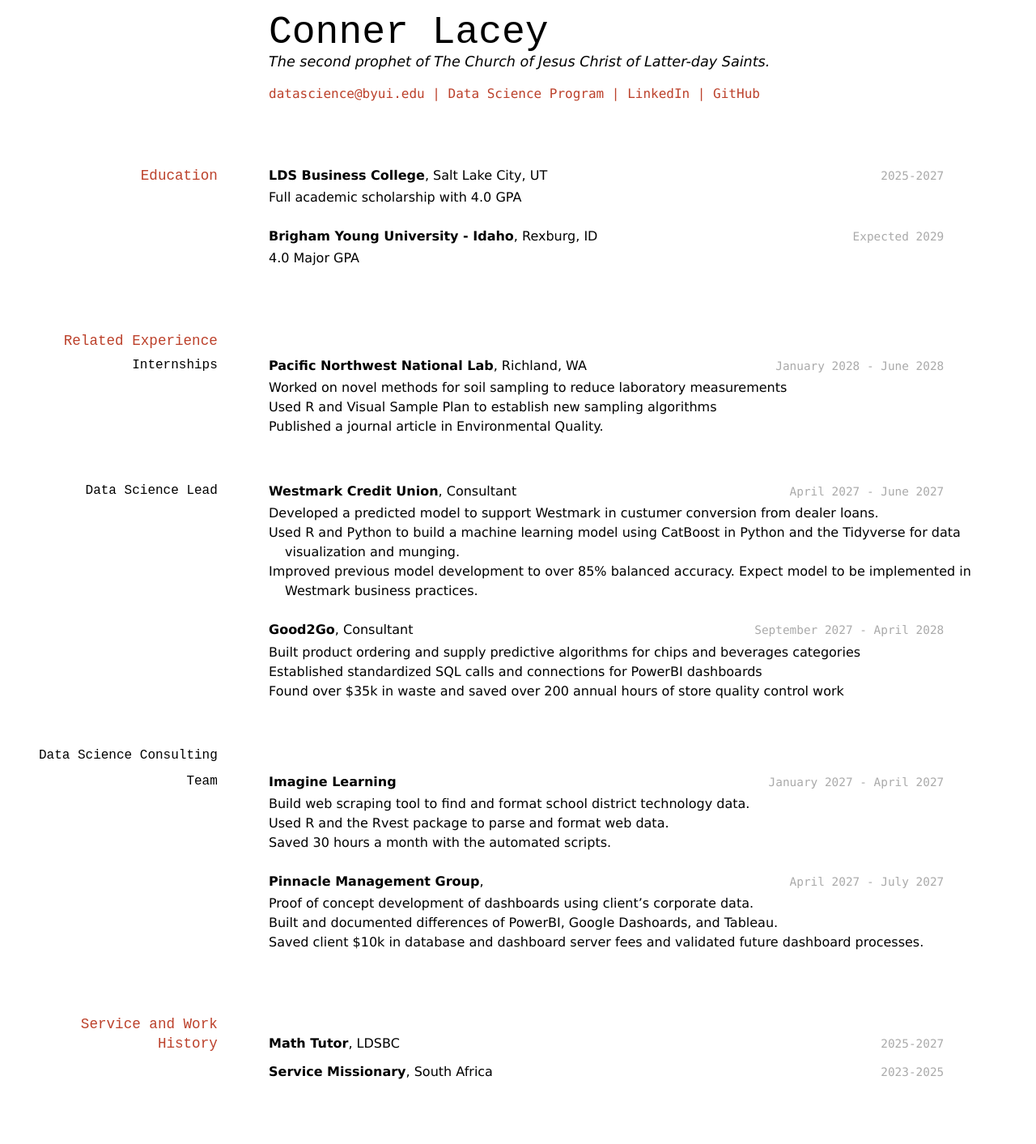
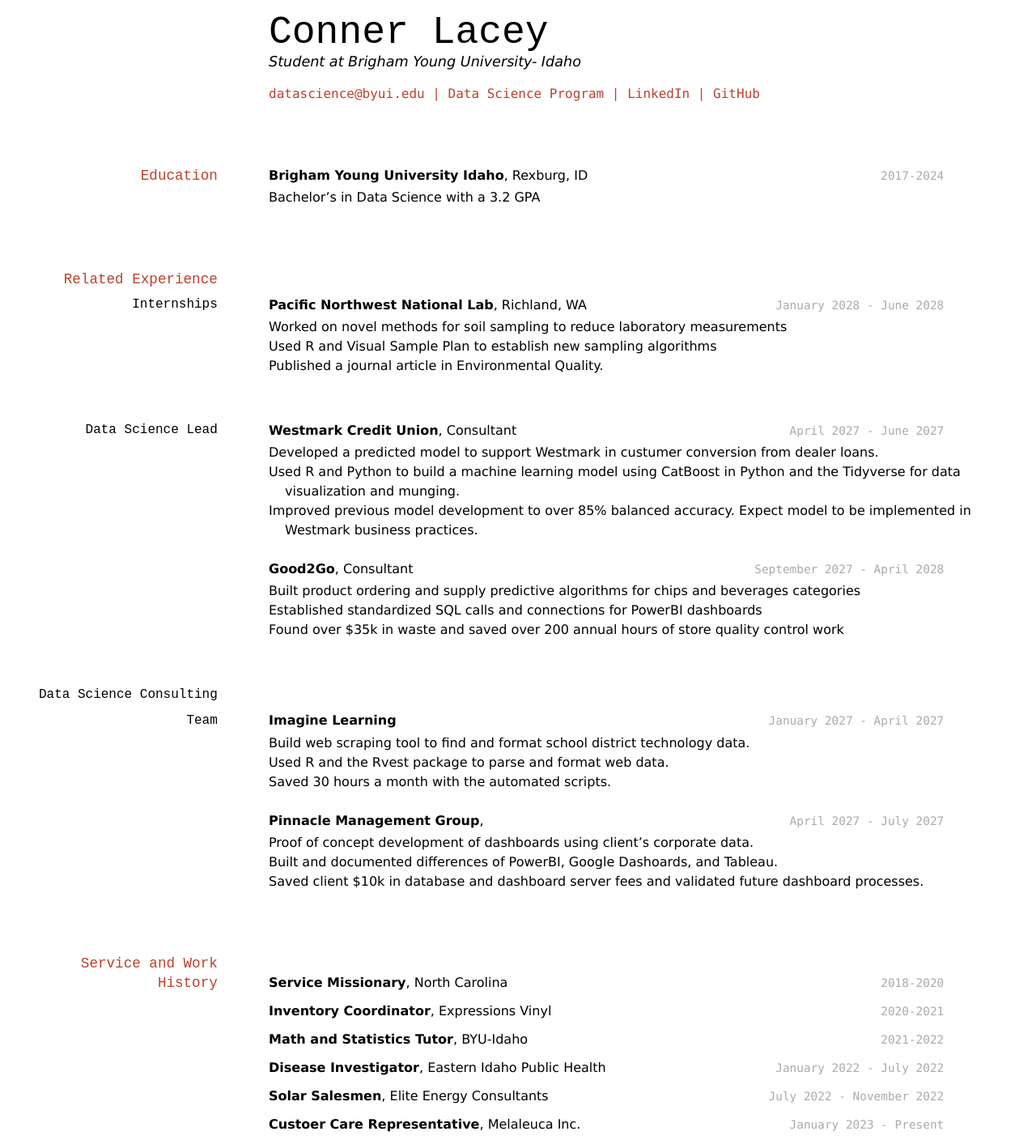
Before and after one commit to connerlacey7/lacey_resume2, a Jekyll site: the page built from docs/index.md, in a window 1280 px wide. Shown: the whole page at 81% size. Built offline with Jekyll 4.4.1, drawn with Linux system fonts in a browser that asks for light colours; before the commit the page ends 1347 px from its top, so only the background shows below that.

Commit message:
Work places

```diff
--- a/docs/index.md
+++ b/docs/index.md
@@ -3,7 +3,7 @@ layout: cv
 title: Conner Lacey's Resume
 ---
 # Conner Lacey
-The second prophet of The Church of Jesus Christ of Latter-day Saints.
+Student at Brigham Young University- Idaho
 
 <div id="webaddress">
 <a href="datascience@byui.edu">datascience@byui.edu</a>
@@ -16,15 +16,12 @@ The second prophet of The Church of Jesus Christ of Latter-day Saints.
 
 ## Education
 
-`2025-2027`
-__LDS Business College__, Salt Lake City, UT
+`2017-2024`
+__Brigham Young University Idaho__, Rexburg, ID
 
-- Full academic scholarship with 4.0 GPA
+- Bachelor's in Data Science with a 3.2 GPA
 
-`Expected 2029`
-__Brigham Young University - Idaho__, Rexburg, ID
 
-- 4.0 Major GPA
 
 
 ## Related Experience
@@ -73,12 +70,28 @@ __Pinnacle Management Group__,
 
 ## Service and Work History
 
-`2025-2027`
-__Math Tutor__, LDSBC
+
+`2018-2020`
+__Service Missionary__, North Carolina
+
+`2020-2021`
+__Inventory Coordinator__, Expressions Vinyl
+
+`2021-2022`
+__Math and Statistics Tutor__, BYU-Idaho
+
+`January 2022 - July 2022`
+__Disease Investigator__, Eastern Idaho Public Health
+
+`July 2022 - November 2022`
+__Solar Salesmen__, Elite Energy Consultants
+
+`January 2023 - Present`
+__Custoer Care Representative__, Melaleuca Inc.
 
 
-`2023-2025`
-__Service Missionary__, South Africa
+
+
 
 
 
```
